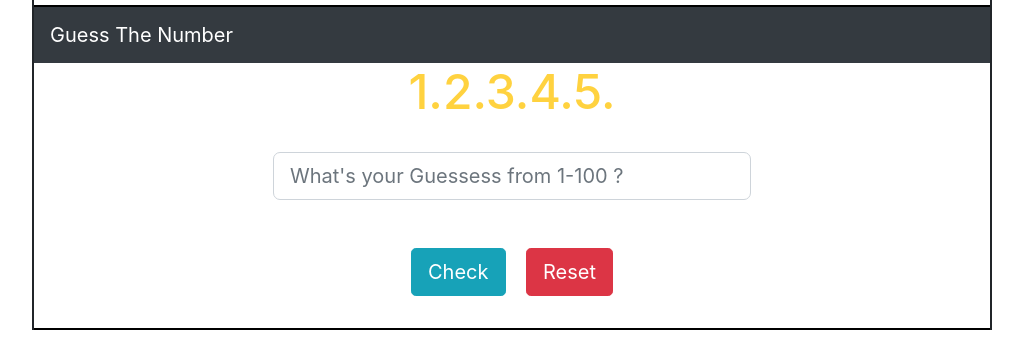
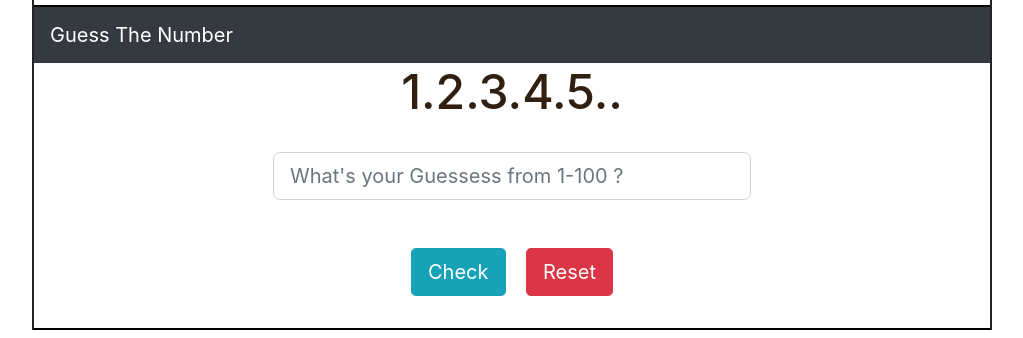
Before and after one commit to 201851019-iiitv/JavaScript-Steroid, a plain HTML site: page index.html in a window 1280 px wide. Shown: the part 1438-1776 px from the top of the page, without its empty margins (128-1151 px from the left). Drawn offline with nearby package versions, Linux system fonts and the light colour scheme.

Commit message:
update some style

```diff
--- a/index.html
+++ b/index.html
@@ -167,7 +167,7 @@
  <nav class="navbar navbar-expand-lg navbar-dark bg-dark">
     <a class="navbar-brand" href="#">Guess The Number</a>
     </nav>
-<h2 style="color:#FFD23F;font-size:3rem;margin-bottom:24px;">1.2.3.4.5.</h2>
+<h2 style="color:#311F0F;font-size:3rem;margin-bottom:24px;">1.2.3.4.5..</h2>
 
 <div class="form-group">
     <input class="form-control form-control-lg" id="GuessNumber" type="number" placeholder="What's your Guessess from 1-100 ?">
--- a/stylesheet/style.css
+++ b/stylesheet/style.css
@@ -32,7 +32,7 @@ h3 {
 }
 
 h2 {
-  color: #1289eb;
+  color: #311F0F;
 }
 
 #gifImage img {
```
